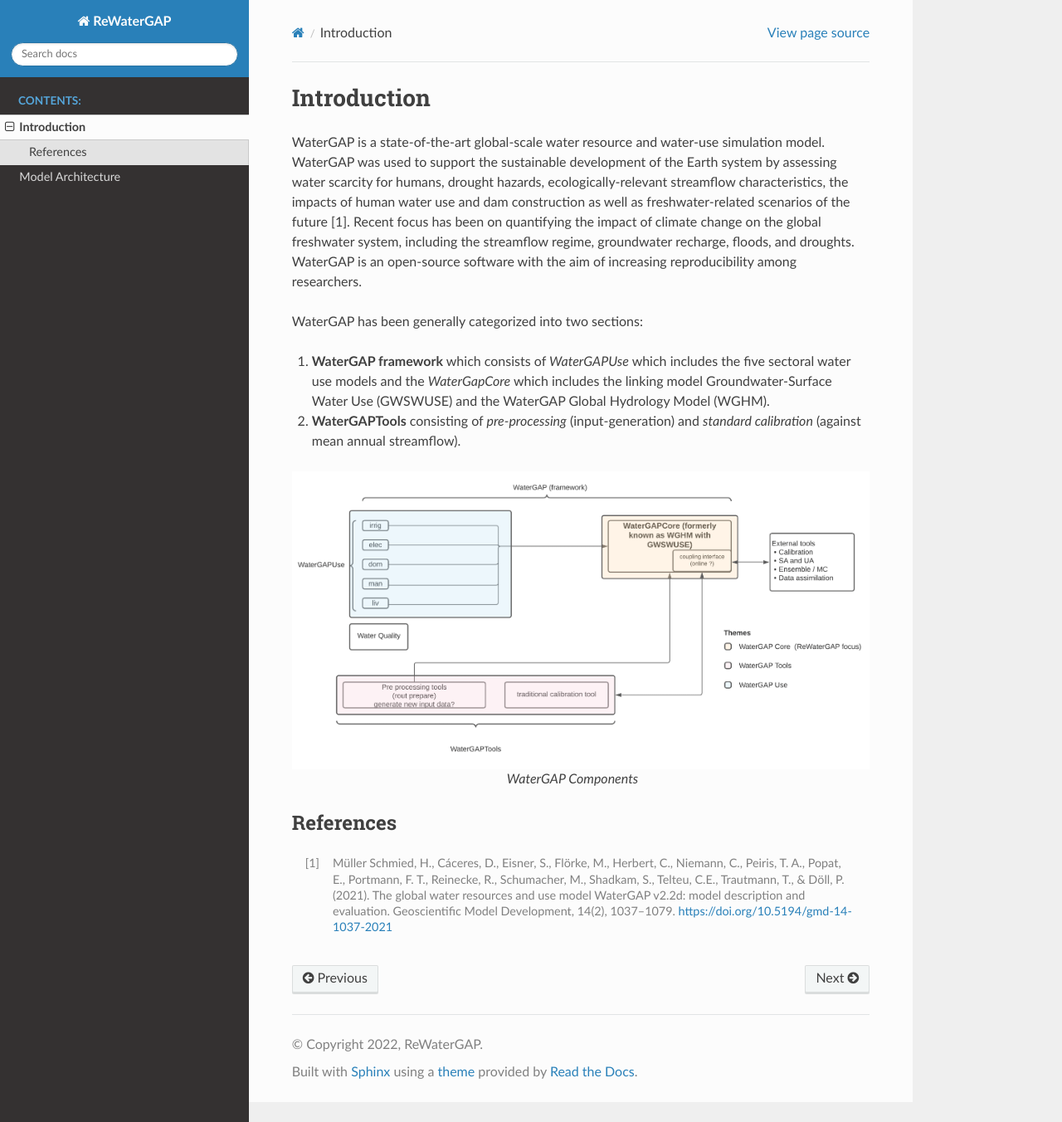
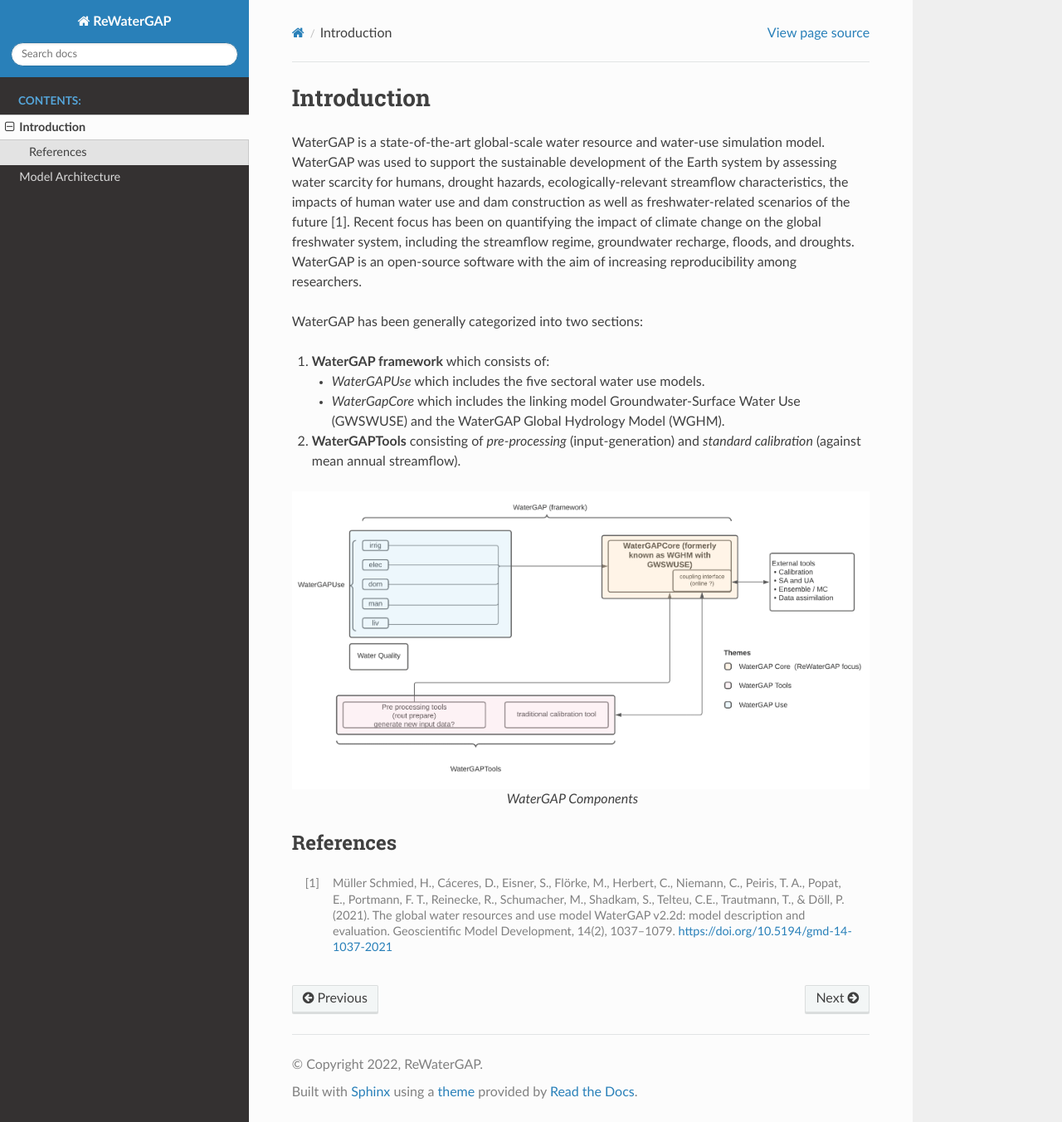
Before and after one commit to HydrologyFrankfurt/ReWaterGAP, a Sphinx documentation site: the page built from docs/introduction.rst, in a window 1280 px wide and 1352 px high. Shown: the whole window at 83% size. Built offline with Sphinx 7.4.7 and the Read the Docs theme 2.0.0, drawn with Linux system fonts in a browser that asks for light colours; pages that are not in the unit, such as notebooks, are missing from menus.

Commit message:
Update introduction.rst

```diff
--- a/docs/introduction.rst
+++ b/docs/introduction.rst
@@ -8,10 +8,10 @@ WaterGAP is an open-source software with the aim of increasing reproducibility a
 
 WaterGAP has been generally categorized into two sections:
 
-#. **WaterGAP framework** which consists of *WaterGAPUse* which includes the five sectoral water use models and the *WaterGapCore*
-   which includes the linking model Groundwater-Surface Water Use (GWSWUSE) and the WaterGAP Global Hydrology Model (WGHM).
+#. **WaterGAP framework** which consists of:
 
-
+   * *WaterGAPUse* which includes the five sectoral water use models.
+   * *WaterGapCore* which includes the linking model Groundwater-Surface Water Use (GWSWUSE) and the WaterGAP Global Hydrology Model (WGHM).
 
 #. **WaterGAPTools** consisting of *pre-processing* (input-generation) and *standard calibration* (against mean annual streamflow).
 
```
